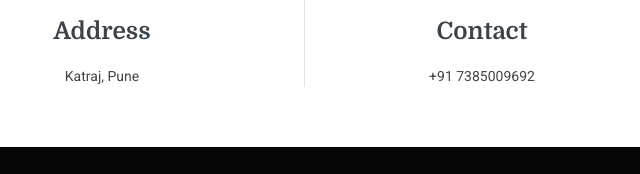
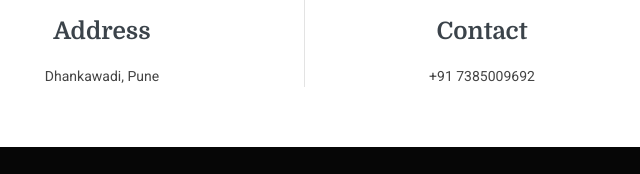
Before and after one commit to RuSapkal69/Portfolio, a plain HTML site: page index.html in a window 1280 px wide. Shown: the part 5400-5574 px from the top of the page, 158-798 px from the left. Drawn offline with Linux system fonts and the light colour scheme.

Commit message:
information updated

```diff
--- a/index.html
+++ b/index.html
@@ -518,7 +518,7 @@
             <div class="info-item d-flex flex-column justify-content-center align-items-center">
               <i class="bi bi-geo-alt"></i>
               <h3>Address</h3>
-              <p>Katraj, Pune</p>
+              <p>Dhankawadi, Pune</p>
             </div>
           </div><!-- End Info Item -->
 
```
